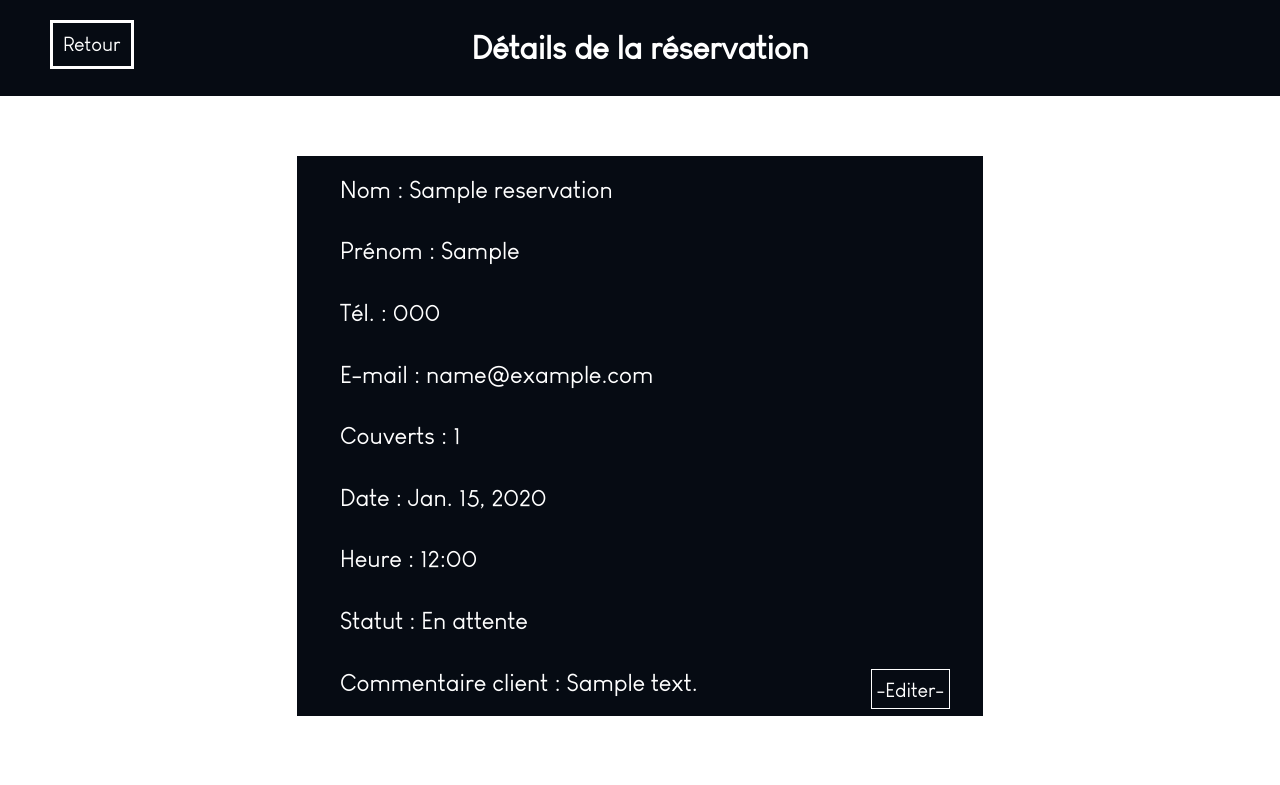
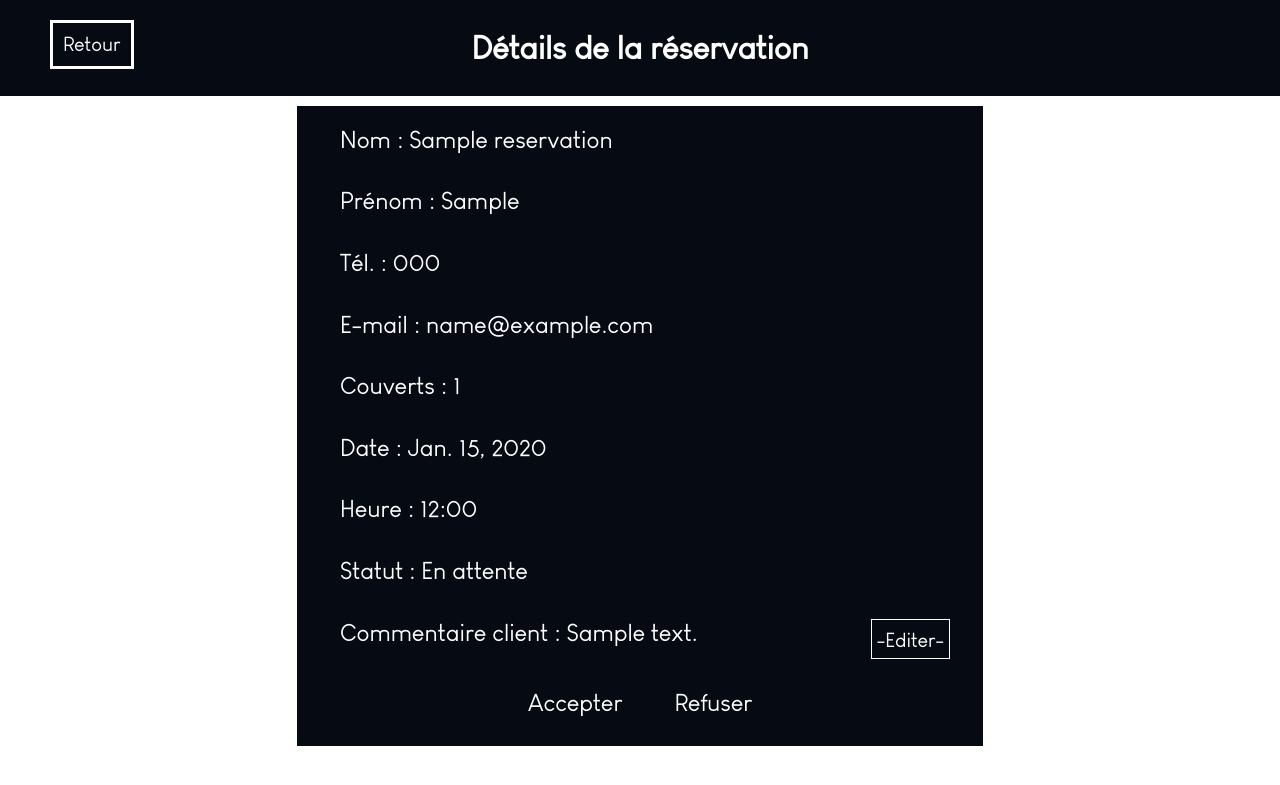
Before and after one commit to juleau14/DjangoApp-Restaurant, a Django app: page /manage_reservations/1/details/ in a window 1280 px wide. Shown: the top 785 px of the page. Run offline with Django 4.2, Linux system fonts and the light colour scheme; tables that the repository leaves empty hold one stand-in row (values such as "Sample post").

Commit message:
adding close tab view and modif details to add buttons

```diff
--- a/DjangoApp/settings.py
+++ b/DjangoApp/settings.py
@@ -129,9 +129,9 @@ LOGIN_URL  = '/login/'
 
 EMAIL_BACKEND = 'django.core.mail.backends.smtp.EmailBackend'
 EMAIL_HOST = 'smtp.ionos.fr'
-EMAIL_PORT = 587
-EMAIL_USE_TLS = True
-# EMAIL_USE_SSL = True
+EMAIL_PORT = 465
+# EMAIL_USE_TLS = True
+EMAIL_USE_SSL = True
 EMAIL_HOST_USER = 'reservation@airdefamilletoulouse.fr'
 EMAIL_HOST_PASSWORD = 'JuleauChalande@10108'
 # EMAIL_FILE_PATH = 'website/mails_files/' # change this to a proper location
--- a/DjangoApp/urls.py
+++ b/DjangoApp/urls.py
@@ -21,6 +21,8 @@ urlpatterns = [
     path('admin/', admin.site.urls),
 
     path('', views.redirect_home, name='redirect-home'),
+
+    path('close_tab', views.close_tab, name='close-tab'),
 
     path('home/', views.home, name='home'),
 
--- a/website/static/website/style_edit_client.css
+++ b/website/static/website/style_edit_client.css
@@ -52,6 +52,8 @@ a {
     border: solid white 3px;
 
     transition: 0.2s;
+
+    background-color: #060b13;
 
     margin-top: 20px;
     margin-left: 50px;
--- a/website/static/website/style_reservation_details.css
+++ b/website/static/website/style_reservation_details.css
@@ -46,6 +46,8 @@ a {
     font-size: 20px;
     border: solid white 3px;
 
+    background-color: #060b13;
+
     transition: 0.2s;
 
     margin-top: 20px;
@@ -71,7 +73,7 @@ a {
 
     margin-left: auto;
     margin-right: auto;
-    margin-top: 60px;
+    margin-top: 10px;
 }
 
 @media all and (max-width:1000px) {
@@ -96,3 +98,33 @@ a {
     margin-right: 30px;
     padding: 5px;
 }
+
+
+.buttons_div {
+    margin-top: 3vh;
+    margin-bottom: 3vh;
+
+    display: flex;
+    flex-direction: row;
+    align-items: center;
+    justify-content: center;
+}
+
+.accept_button, .refuse_button {
+    display: flex;
+    align-items: center;
+
+    color: white;
+
+    margin-right: 40px;
+    height: 30px;
+
+    border: solid #060b13 1px;
+    padding: 0 5px;
+}
+
+
+.accept_button:hover, .refuse_button:hover {
+    background-color: white;
+    color: #060b13;
+}
--- a/website/templates/website/accept_reservation.html
+++ b/website/templates/website/accept_reservation.html
@@ -10,6 +10,6 @@
     <body>
         <h1 class="title">Etes vous sur d'accepter ?</h1>
         <a href="{% url 'accept-reservation-confirmed' id %}"><h2 class="button">Confirmer</h2></a>
-        <a href="{% url 'display-reservations-list' %}"><h2 class="button">Annuler</h2></a>
+        <a href="{% url 'close-tab' %}"><h2 class="button">Annuler</h2></a>
     </body>
 </html>
--- a/website/templates/website/edit_client.html
+++ b/website/templates/website/edit_client.html
@@ -9,7 +9,7 @@
         <link rel="shortcut icon" href="{% static 'website/media/favicon.ico' %}" type="image/x-icon">
     </head>
     <body>
-        <a href="{% url 'display-reservations-list' %}" class="back_button">Retour</a>
+        <a href="{% url 'close-tab' %}" class="back_button">Retour</a>
 
         <div class="top">
             <h1 class="title">Edition du client</h1>
@@ -21,5 +21,6 @@
                 <input class="send" type="submit" value="Enregistrer">
             </form>
         </div>
-        </body>
+    </body>
+    <script type="text/javascript" src="{% static 'website/scripts/edit_client_script.js' %}"></script>
 </html>
--- a/website/templates/website/refuse_reservation.html
+++ b/website/templates/website/refuse_reservation.html
@@ -10,6 +10,6 @@
     <body>
         <h1 class="title">Etes vous sur de refuser ?</h1>
         <a href="{% url 'refuse-reservation-confirmed' id %}"><h2 class="button">Confirmer</h2></a>
-        <a href="{% url 'display-reservations-list' %}"><h2 class="button">Annuler</h2></a>
+        <a href="{% url 'close-tab' %}"><h2 class="button">Annuler</h2></a>
     </body>
 </html>
--- a/website/templates/website/reservation_details.html
+++ b/website/templates/website/reservation_details.html
@@ -8,7 +8,7 @@
         <link rel="shortcut icon" href="{% static 'website/media/favicon.ico' %}" type="image/x-icon">
     </head>
     <body>
-        <a href="{% url 'display-reservations-list' %}" class="back_button">Retour</a>
+        <a class="back_button" href="{% url 'close-tab' %}">Retour</a>
 
         <div class="top">
             <h1 class="title">Détails de la réservation</h1>
@@ -23,7 +23,14 @@
             <li class="info">Date : {{ reservation.resa_date }}</li>
             <li class="info">Heure : {{ reservation.get_hour_display }}</li>
             <li class="info">Statut : {{ reservation.get_accepted_display }}</li>
-            <li class="info">Commentaire client :<a href="{% url 'edit-client' client.id %}" class="edit_button"><small>-Editer-</small></a> {{ client.comment }}</li>
+            <li class="info">Commentaire client :<a href="{% url 'edit-client' client.id %}" target="_blank" class="edit_button">
+            <small>-Editer-</small></a> {{ client.comment }}</li>
+            {% if reservation.accepted == '0' %}
+                <div class="buttons_div">
+                    <a class="accept_button" href="{% url 'accept-reservation' reservation.id %}" target="_blank">Accepter</a>
+                    <a class="refuse_button" href="{% url 'refuse-reservation' reservation.id %}" target="_blank">Refuser</a>
+                </div>
+            {% endif %}
         </ul>
     </body>
 </html>
--- a/website/views.py
+++ b/website/views.py
@@ -15,10 +15,16 @@ from django.template.loader import render_to_string
 from django.utils.html import strip_tags
 
 import datetime
+import time
 
 
 def redirect_home(request):
     return redirect('home')
+
+
+def close_tab(request):
+    return render(request,
+        'website/close_tab.html')
 
 
 def home(request):
@@ -382,7 +388,7 @@ def accept_reservation_confirmed(request, id):
     email.attach_alternative(html_content, "text/html")
     email.send(fail_silently=False)
 
-    return redirect('display-reservations-list')
+    return redirect('close-tab')
 
 
 def refuse_reservation(request, id):
@@ -423,7 +429,7 @@ def refuse_reservation_confirmed(request, id):
     email.attach_alternative(html_content, "text/html")
     email.send(fail_silently=True)
 
-    return redirect('display-reservations-list')
+    return redirect('close-tab')
 
 
 def display_accepted_reservations(request):
@@ -484,7 +490,7 @@ def edit_client(request, id):
             client.warning = new_warning
             client.save()
 
-            return redirect('display-reservations-list')
+            return redirect('close-tab')
 
         else:
             return render(request,
```
Also changed, not shown: website/static/website/style_confirmation_page.css (+10 -0 lines), website/templates/website/close_tab.html (added, +13 -0 lines), website/templates/website/waiting_reservations_list.html (+6 -6 lines).
